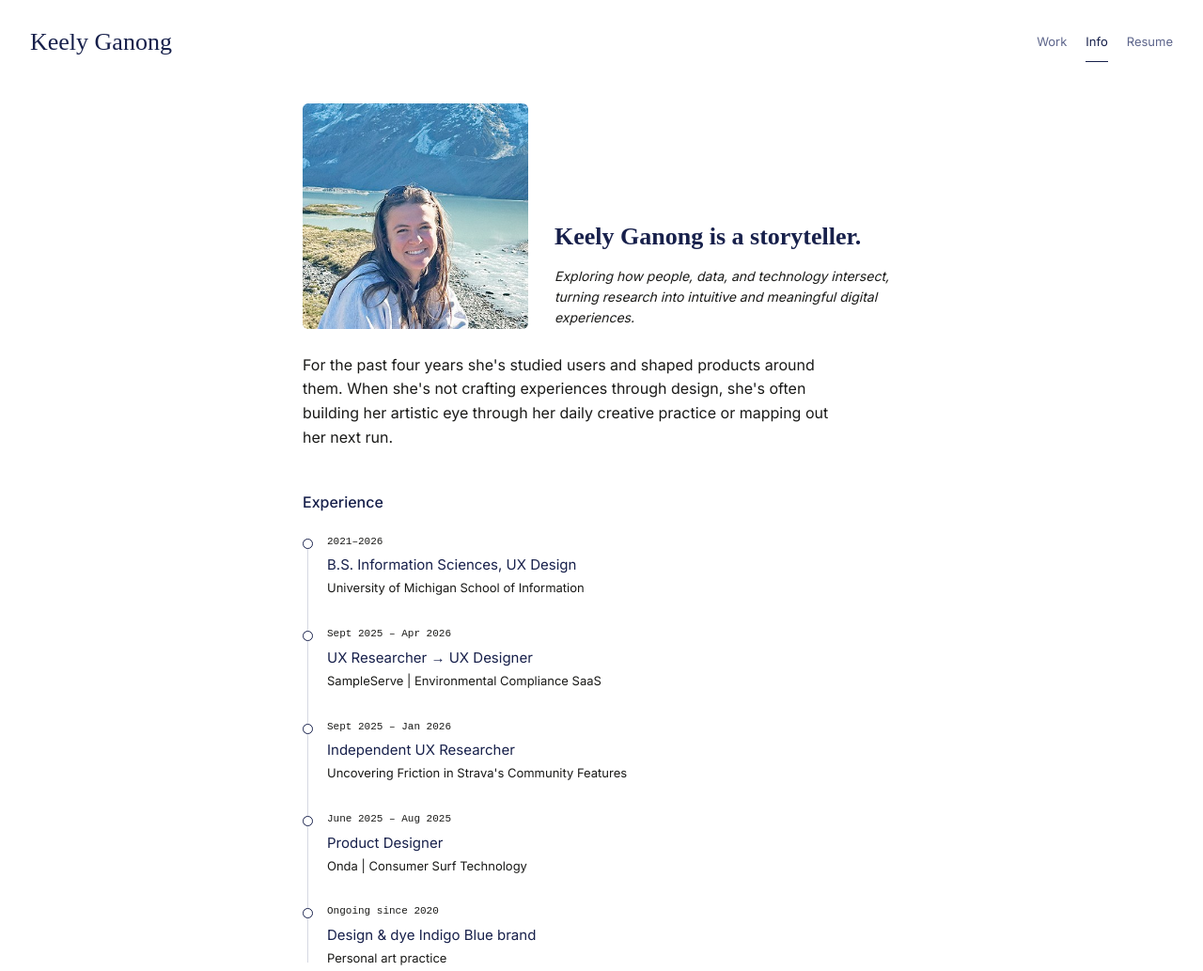
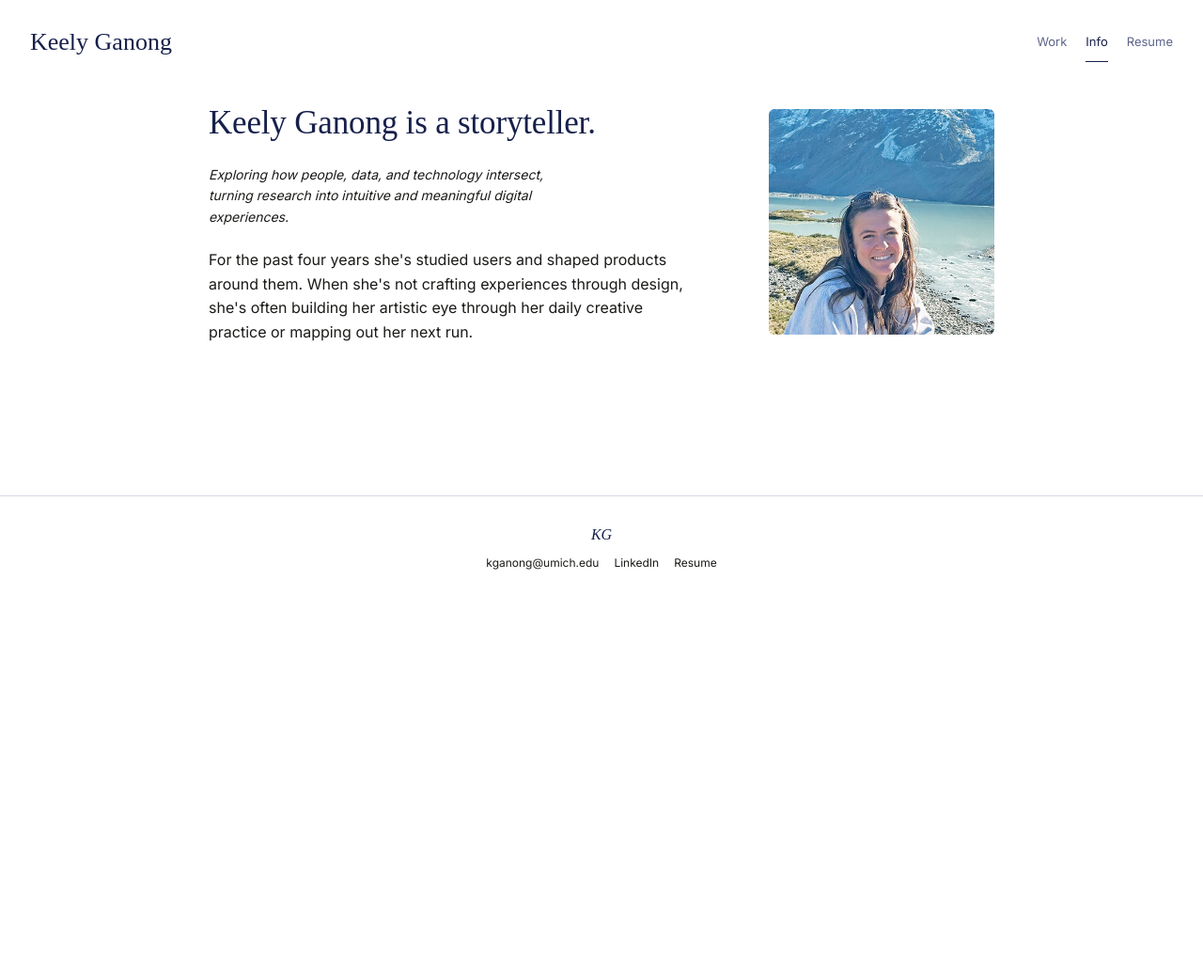
Before and after one commit to keelyganong/keely-portfolio, a plain HTML site: page info.html in a window 1280 px wide. Shown: the top 1033 px of the page at 94% size. After the commit the page ends 800 px from the top, so only its background shows below. Drawn offline with Linux system fonts and the light colour scheme; a web font is replaced by a local one.

Commit message:
Add files via upload

```diff
--- a/info.html
+++ b/info.html
@@ -30,42 +30,13 @@
 </nav>
 
 <section class="info-page">
-  <div class="info-intro">
-    <div class="photo-slot"><img src="assets/keely-photo.jpg" alt="Keely Ganong"></div>
-    <div>
+  <div class="info-hero">
+    <div class="info-text">
       <h1>Keely Ganong is a storyteller.</h1>
       <p class="meta-line">Exploring how people, data, and technology intersect, turning research into intuitive and meaningful digital experiences.</p>
+      <p class="bio">For the past four years she's studied users and shaped products around them. When she's not crafting experiences through design, she's often building her artistic eye through her daily creative practice or mapping out her next run.</p>
     </div>
-  </div>
-  <p class="bio">For the past four years she's studied users and shaped products around them. When she's not crafting experiences through design, she's often building her artistic eye through her daily creative practice or mapping out her next run.</p>
-
-  <h2>Experience</h2>
-  <div class="timeline">
-    <div class="t-item">
-      <div class="when">2021–2026</div>
-      <div class="what">B.S. Information Sciences, UX Design</div>
-      <div class="where">University of Michigan School of Information</div>
-    </div>
-    <div class="t-item">
-      <div class="when">Sept 2025 – Apr 2026</div>
-      <div class="what">UX Researcher → UX Designer</div>
-      <div class="where">SampleServe | Environmental Compliance SaaS</div>
-    </div>
-    <div class="t-item">
-      <div class="when">Sept 2025 – Jan 2026</div>
-      <div class="what">Independent UX Researcher</div>
-      <div class="where">Uncovering Friction in Strava's Community Features</div>
-    </div>
-    <div class="t-item">
-      <div class="when">June 2025 – Aug 2025</div>
-      <div class="what">Product Designer</div>
-      <div class="where">Onda | Consumer Surf Technology</div>
-    </div>
-    <div class="t-item">
-      <div class="when">Ongoing since 2020</div>
-      <div class="what">Design &amp; dye Indigo Blue brand</div>
-      <div class="where">Personal art practice</div>
-    </div>
+    <div class="photo-slot"><img src="assets/keely-photo.jpg" alt="Keely Ganong"></div>
   </div>
 </section>
 
--- a/styles.css
+++ b/styles.css
@@ -142,34 +142,23 @@ footer .brand{font-family:'Sorts Mill Goudy', serif; font-style:italic; font-siz
 footer .links{display:flex; gap:16px; font-size:12px; color:var(--ink-soft);}
 
 /* info page */
-.info-page{padding:20px 32px 60px; max-width:700px; margin:0 auto;}
+.info-page{padding:20px 32px 120px; max-width:900px; margin:0 auto;}
+.info-hero{display:grid; grid-template-columns:minmax(0,1fr) 240px; gap:64px; align-items:start;}
+.info-page .info-hero h1{font-size:clamp(28px,4vw,35px); line-height:1.18; letter-spacing:-0.005em; font-weight:400; max-width:none; margin:0 0 24px;}
+.info-page .info-hero .meta-line{max-width:46ch; margin:0 0 22px;}
+.info-page .info-hero .bio{max-width:52ch; margin:0;}
+.info-page .info-hero .photo-slot{margin:6px 0 0;}
+@media (max-width:640px){.info-page{padding:16px 22px 72px;} .info-hero{grid-template-columns:minmax(0,1fr); gap:32px;}}
 .photo-slot{
   width:240px; height:240px; border-radius:6px; overflow:hidden;
   margin-bottom:26px; flex-shrink:0;
 }
 .photo-slot img{width:100%; height:100%; object-fit:cover; object-position:center; display:block;}
-.info-intro{display:flex; align-items:flex-end; gap:28px; margin-bottom:26px;}
-.info-page .info-intro .photo-slot{margin-bottom:0;}
-.info-intro > div:last-child{min-width:0; flex:1;}
-.info-page .info-intro h1{margin:0 0 10px; max-width:none; white-space:nowrap;}
-.info-page .info-intro .meta-line{margin:0;}
-@media (max-width:640px){.info-intro{flex-direction:column; align-items:flex-start; gap:20px;} .info-page .info-intro h1{white-space:normal;}}
 .info-page h1{font-family:'Sorts Mill Goudy', serif; font-size:26px; color:var(--ink); max-width:18ch; margin-bottom:16px;}
 .info-page .meta-line{font-size:14px; font-style:italic; color:var(--ink-faint); max-width:52ch; margin-bottom:20px;}
 .info-page .bio{color:var(--ink-soft); max-width:56ch; margin-bottom:44px;}
 .info-page h2{font-family:'Inter', sans-serif; font-weight:500; font-size:16px; color:var(--ink); margin-bottom:20px;}
 
-.timeline{position:relative; padding-left:26px;}
-.timeline::before{content:""; position:absolute; left:5px; top:6px; bottom:6px; width:1px; background:var(--border);}
-.t-item{position:relative; padding-bottom:30px;}
-.t-item:last-child{padding-bottom:0;}
-.t-item::before{
-  content:""; position:absolute; left:-26px; top:5px; width:9px; height:9px;
-  border-radius:50%; background:var(--paper); border:1.5px solid var(--accent);
-}
-.t-item .when{font-family:'JetBrains Mono', monospace; font-size:11px; color:var(--ink-faint); margin-bottom:4px;}
-.t-item .what{font-size:15px; color:var(--ink); margin-bottom:2px;}
-.t-item .where{font-size:13px; color:var(--ink-soft);}
 
 /* responsive */
 @media (max-width:640px){
```
